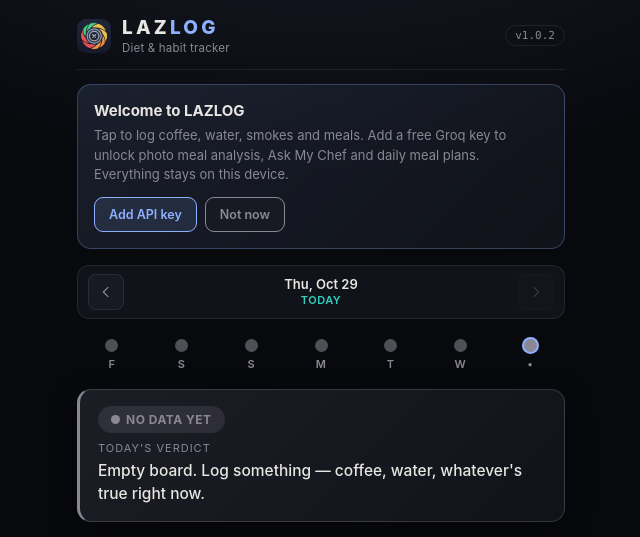
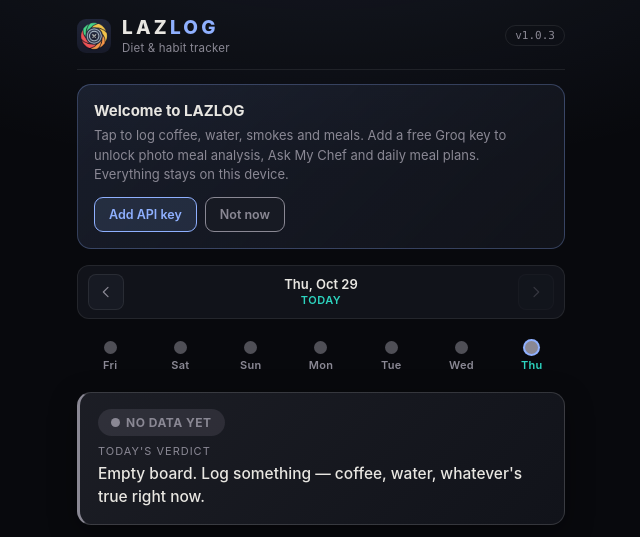
Before and after one commit to johnlaz/lazlog, a plain HTML site: page app/index.html in a window 1280 px wide. Shown: the top 537 px of the page, 319-959 px from the left. Drawn offline with Linux system fonts and the light colour scheme.

Commit message:
Add files via upload

```diff
--- a/app/index.html
+++ b/app/index.html
@@ -44,10 +44,11 @@
   .day-label{font-size:13px; font-weight:600; text-align:center; flex:1;}
   .day-label .today-tag{display:block; font-size:11px; color:var(--teal); font-weight:600; letter-spacing:0.5px; margin-top:1px;}
 
-  .trend-strip{display:flex; justify-content:space-between; gap:4px; margin-bottom:14px; padding:0 2px;}
-  .trend-dot-wrap{display:flex; flex-direction:column; align-items:center; gap:5px; cursor:pointer; flex:1; padding:4px 0;}
+  .trend-strip{display:grid; grid-template-columns:repeat(7,minmax(0,1fr)); gap:4px; margin-bottom:14px; padding:0;}
+  .trend-dot-wrap{display:flex; flex-direction:column; align-items:center; gap:5px; cursor:pointer; min-width:0; padding:6px 0;}
   .trend-dot{width:13px; height:13px; border-radius:50%; transition:opacity 0.15s, box-shadow 0.15s;}
-  .trend-daylabel{font-size:11px; color:var(--text-dim); font-weight:600; letter-spacing:0.5px;}
+  .trend-daylabel{font-size:11px; line-height:1.2; color:var(--text-dim); font-weight:600; letter-spacing:0.3px; white-space:nowrap;}
+  .trend-daylabel.is-today{color:var(--teal);}
 
   .verdict{background:linear-gradient(135deg, var(--card), var(--card-2)); border:1px solid var(--border-2); border-radius:14px; padding:14px 16px; margin-bottom:18px;}
   .verdict-top{display:flex; align-items:center; gap:10px; margin-bottom:8px;}
@@ -486,7 +487,7 @@ let quickScans = JSON.parse(localStorage.getItem('lazlog_scans') || '[]');
 let mealPlan = JSON.parse(localStorage.getItem('lazlog_mealplan') || 'null');
 let selectedDate = toISODate(new Date());
 let currentTab = 'home';
-const APP_VERSION = '1.0.2';
+const APP_VERSION = '1.0.3';
 const DEFAULT_MODEL = 'qwen/qwen3.8-27b';
 /* Groq's /models endpoint does not say which models accept images. Per Groq's vision docs the only
    image-input model today is qwen/qwen3.8-27b; the other patterns cover the usual vision-model names
@@ -639,10 +640,10 @@ function renderTrendStrip(){
     const dayLogs = logs.filter(function(l){ return l.date === iso; });
     const badge = computeDayBadge(dayLogs);
     const isSelected = iso === selectedDate;
-    const dayLabel = d.toLocaleDateString([], { weekday: 'narrow' });
+    const dayLabel = d.toLocaleDateString([], { weekday: 'short' });
     html += '<button type="button" class="trend-dot-wrap" aria-label="' + iso + ': ' + badge.label + '" onclick="jumpToDay(\'' + iso + '\')">' +
       '<div class="trend-dot" style="background:' + badge.color + '; opacity:' + (isSelected ? '1' : '0.55') + '; box-shadow:' + (isSelected ? '0 0 0 2px var(--accent)' : 'none') + ';" title="' + iso + ': ' + badge.label + '"></div>' +
-      '<div class="trend-daylabel">' + (iso === today ? '•' : dayLabel) + '</div></button>';
+      '<div class="trend-daylabel' + (iso === today ? ' is-today' : '') + '">' + dayLabel + '</div></button>';
   }
   el.innerHTML = html;
 }
--- a/app/sw.js
+++ b/app/sw.js
@@ -1,5 +1,5 @@
 /* LAZLOG service worker. Keep VERSION in sync with APP_VERSION in index.html. */
-const VERSION = '1.0.2';
+const VERSION = '1.0.3';
 const CACHE = 'lazlog-v' + VERSION;
 const PRECACHE = ['./', './index.html', './manifest.json', './icon-192.png', './icon-512.png'];
 
```
